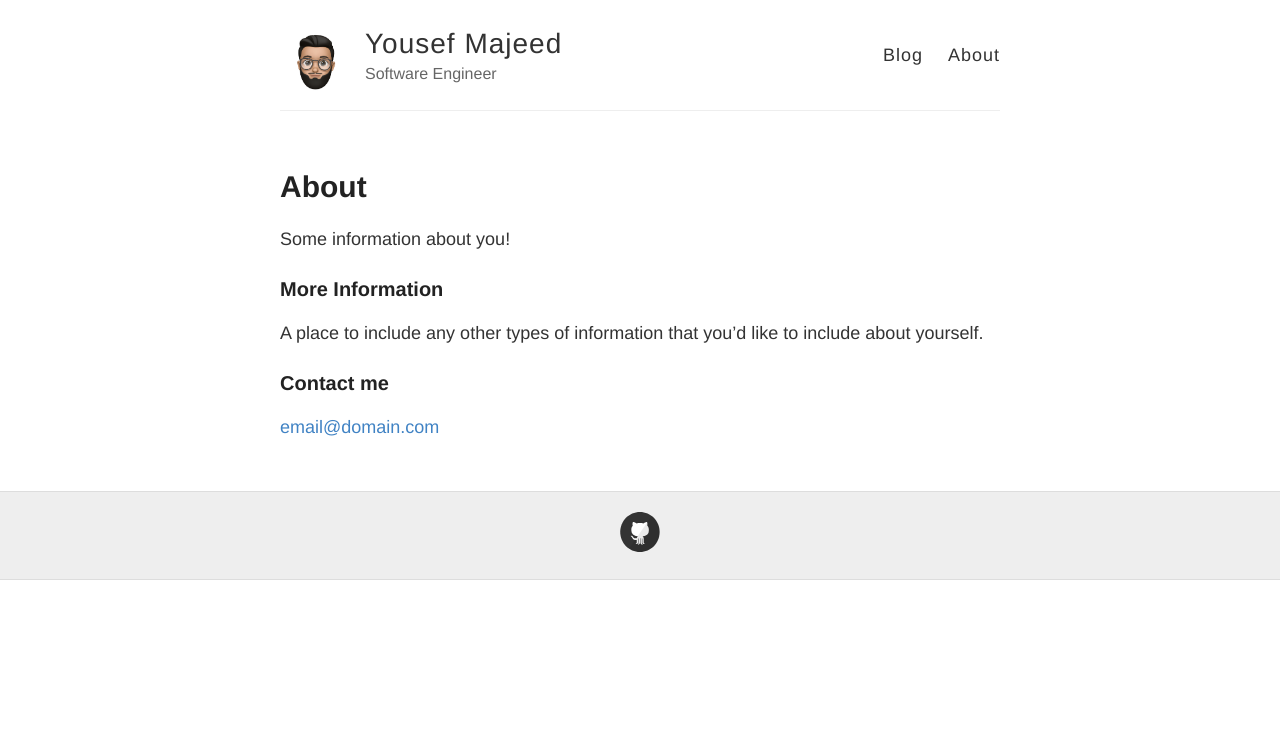
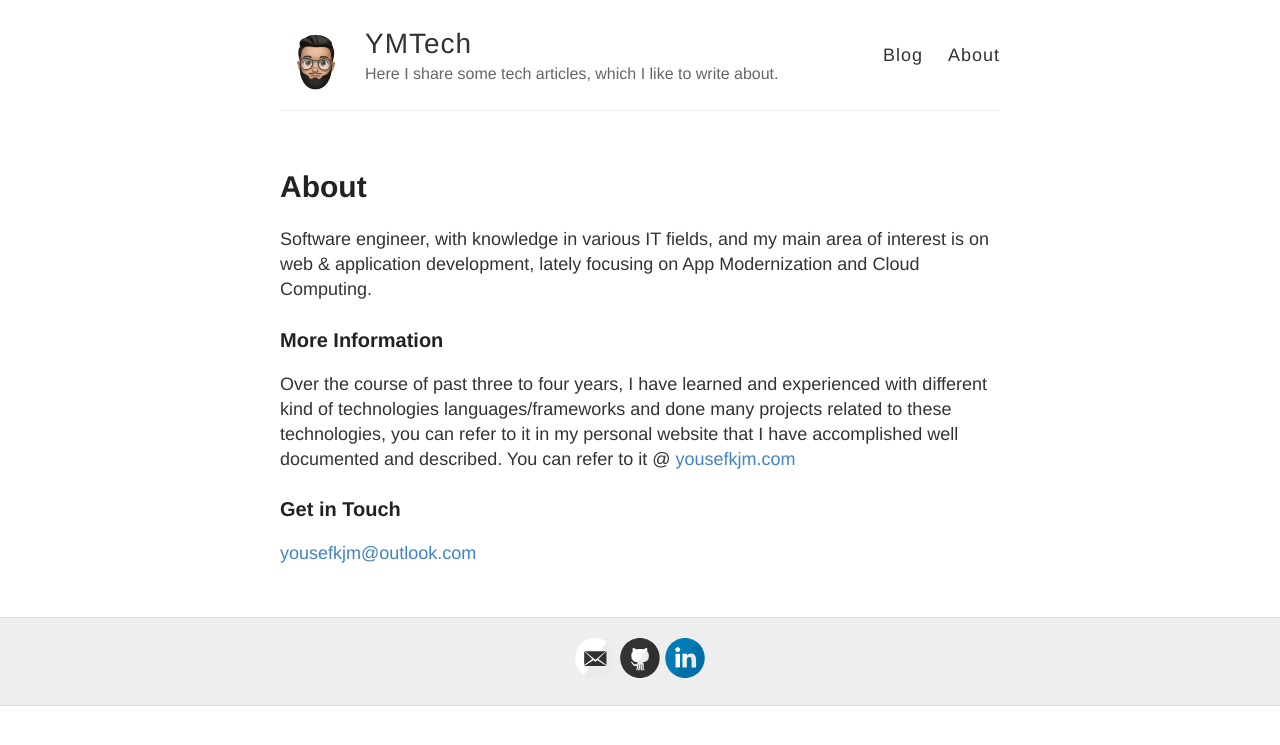
Before and after one commit to YousefKJM/YousefKJM.github.io, a Jekyll site: the page built from about.md, in a window 1280 px wide. Shown: the top 745 px of the page. Built offline with Jekyll 4.4.1, drawn with Linux system fonts in a browser that asks for light colours.

Commit message:
Update About

```diff
--- a/_config.yml
+++ b/_config.yml
@@ -3,13 +3,13 @@
 #
 
 # Name of your site (displayed in the header)
-name: Yousef Majeed
+name: YMTech
 
 # Short bio or description (displayed in the header)
-description: Software Engineer
+description: Here I share some tech articles, which I like to write about.
 
 # URL of your avatar or profile pic (you could use your GitHub profile pic)
-avatar: https://raw.githubusercontent.com/YousefKJM/YousefKJM.github.io/master/images/me.jpg
+avatar: /images/me.jpg
 
 #
 # Flags below are optional
@@ -18,12 +18,12 @@ avatar: https://raw.githubusercontent.com/YousefKJM/YousefKJM.github.io/master/i
 # Includes an icon in the footer for each username you enter
 footer-links:
   dribbble:
-  email:
+  email: yousefkjm@outlook.com
   facebook:
   flickr:
   github: YousefKJM
   instagram:
-  linkedin:
+  linkedin: yousefkhm
   pinterest:
   rss: # just type anything here for a working RSS icon
   twitter:
@@ -41,7 +41,7 @@ google_analytics:
 
 # Your website URL (e.g. http://barryclark.github.io or http://www.barryclark.co)
 # Used for Sitemap.xml and your RSS feed
-url:
+url: https://yousefkjm.github.io/
 
 # If you're hosting your site at a Project repository on GitHub pages
 # (http://yourusername.github.io/repository-name)
--- a/about.md
+++ b/about.md
@@ -4,12 +4,11 @@ title: About
 permalink: /about/
 ---
 
-Some information about you!
+Software engineer, with knowledge in various IT fields, and my main area of interest is on web & application development, lately focusing on App Modernization and Cloud Computing.
 
 ### More Information
 
-A place to include any other types of information that you'd like to include about yourself.
+Over the course of past three to four years, I have learned and experienced with different kind of technologies languages/frameworks and done many projects related to these technologies, you can refer to it in my personal website that I have accomplished well documented and described. You can refer to it @ [yousefkjm.com](https://www.yousefkjm.com){:target="_blank"}
+### Get in Touch
 
-### Contact me
-
-[email@domain.com](mailto:email@domain.com)
+[yousefkjm@outlook.com](mailto:yousefkjm@outlook.com)
```
Also changed, not shown: images/me.jpg.
